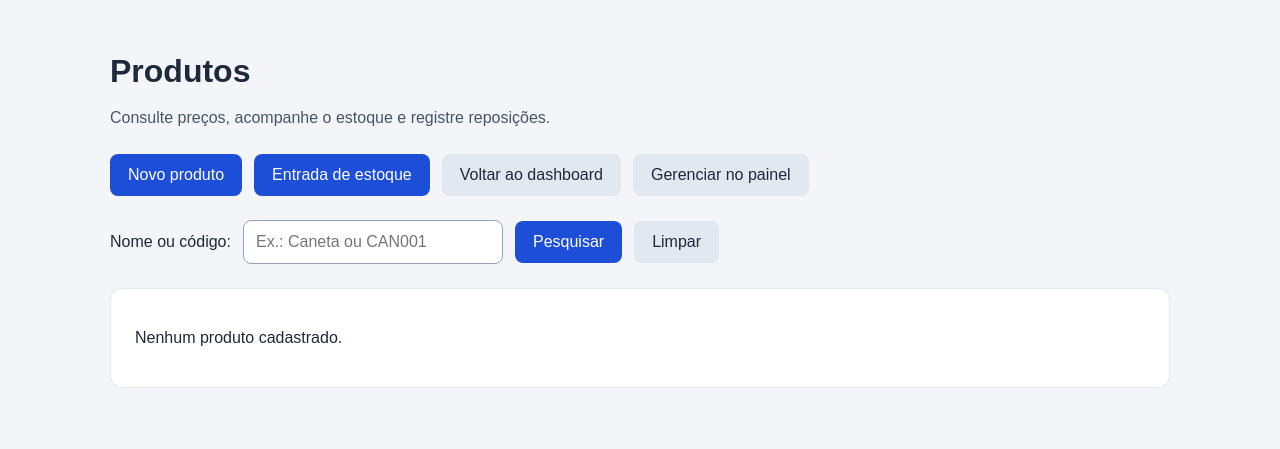
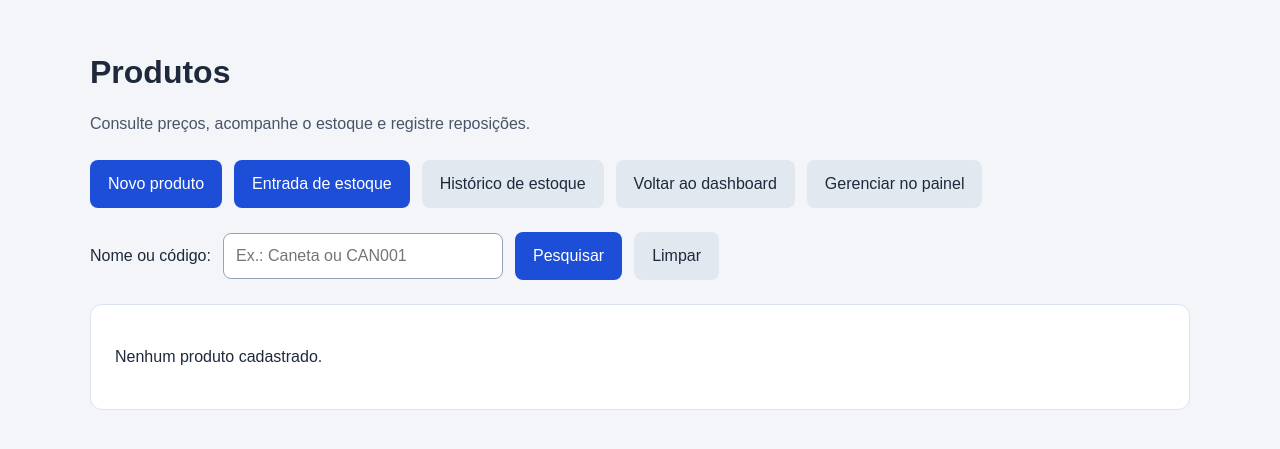
Before and after one commit to matheuzdbatista/gestao-negocio, a Django app: page /produtos/ in a window 1280 px wide. Shown: the top 449 px of the page. Run offline with Django 5.2, Linux system fonts and the light colour scheme; the visitor is signed in with stand-in values (Sample User, id 1); data that the repository does not hold is empty.

Commit message:
Adiciona acesso ao historico na pagina de produtos

```diff
--- a/gestao/templates/gestao/produtos.html
+++ b/gestao/templates/gestao/produtos.html
@@ -2,7 +2,8 @@
 <html lang="pt-br">
 <head>
     <meta charset="UTF-8">
-    <meta name="viewport" content="width=device-width, initial-scale=1">
+    <meta name="viewport" content="width=device-width, initial-scale=1.0">
+
     <title>Produtos | Painel de Gestão</title>
 
     <style>
@@ -15,41 +16,45 @@
             background: #f3f5f9;
             color: #1e293b;
             font-family: Arial, sans-serif;
+            line-height: 1.5;
         }
 
         main {
+            width: calc(100% - 32px);
             max-width: 1100px;
-            margin: auto;
-            padding: 32px 20px;
+            margin: 48px auto;
         }
 
         h1 {
             margin-bottom: 8px;
+            font-size: 32px;
         }
 
         .descricao {
+            margin-bottom: 24px;
             color: #475569;
-            line-height: 1.5;
         }
 
-        .acoes,
-        form {
+        .navegacao,
+        .filtros {
             display: flex;
             flex-wrap: wrap;
             align-items: center;
             gap: 12px;
-            margin: 24px 0;
+            margin-bottom: 24px;
         }
 
         .botao {
             display: inline-block;
             padding: 12px 18px;
-            border: 0;
+            border: none;
             border-radius: 8px;
             background: #1d4ed8;
             color: white;
+            font: inherit;
+            text-align: center;
             text-decoration: none;
-            font: inherit;
+            white-space: nowrap;
             cursor: pointer;
         }
 
@@ -66,10 +71,11 @@
             background: #cbd5e1;
         }
 
-        input {
-            width: 260px;
+        .filtros input {
+            width: 280px;
             max-width: 100%;
-            padding: 12px;
+            min-height: 44px;
+            padding: 10px 12px;
             border: 1px solid #94a3b8;
             border-radius: 8px;
             background: white;
@@ -77,16 +83,14 @@
             font: inherit;
         }
 
-        a:focus-visible,
-        button:focus-visible,
-        input:focus-visible {
-            outline: 3px solid #1e293b;
+        :focus-visible {
+            outline: 2px solid #1d4ed8;
             outline-offset: 3px;
         }
 
         .painel {
             padding: 24px;
-            border: 1px solid #e2e8f0;
+            border: 1px solid #dbe3ef;
             border-radius: 12px;
             background: white;
         }
@@ -140,25 +197,29 @@
             Consulte preços, acompanhe o estoque e registre reposições.
         </p>
 
-        <nav class="acoes" aria-label="Navegação">
-            <a class="botao" href="{% url 'novo_produto' %}">
+        <nav class="navegacao" aria-label="Navegação de produtos">
+            <a href="{% url 'novo_produto' %}" class="botao">
                 Novo produto
             </a>
 
-            <a class="botao" href="{% url 'entradas_estoque' %}">
+            <a href="{% url 'entradas_estoque' %}" class="botao">
                 Entrada de estoque
             </a>
 
             <a
+                href="{% url 'historico_estoque' %}"
                 class="botao secundario"
-                href="{% url 'dashboard' %}"
             >
+                Histórico de estoque
+            </a>
+
+            <a href="{% url 'dashboard' %}" class="botao secundario">
                 Voltar ao dashboard
             </a>
 
             <a
+                href="{% url 'admin:gestao_produto_changelist' %}"
                 class="botao secundario"
-                href="{% url 'admin:gestao_produto_changelist' %}"
             >
                 Gerenciar no painel
             </a>
@@ -167,7 +228,8 @@
         <form
             method="get"
             action="{% url 'lista_produtos' %}"
-            aria-label="Pesquisa de produtos"
+            class="filtros"
+            role="search"
         >
             <label for="busca">Nome ou código:</label>
 
@@ -175,21 +237,27 @@
                 type="search"
                 id="busca"
                 name="busca"
-                value="{{ busca }}"
+                value="{{ busca|default:'' }}"
                 placeholder="Ex.: Caneta ou CAN001"
             >
 
-            <button class="botao" type="submit">
+            <button type="submit" class="botao">
                 Pesquisar
             </button>
 
             <a
+                href="{% url 'lista_produtos' %}"
                 class="botao secundario"
-                href="{% url 'lista_produtos' %}"
             >
                 Limpar
             </a>
         </form>
+
+        {% for message in messages %}
+            <div class="mensagem {{ message.tags }}" role="status">
+                {{ message }}
+            </div>
+        {% endfor %}
 
         <section class="painel" aria-label="Lista de produtos">
             {% if produtos %}
@@ -223,19 +291,25 @@
                                     <td>{{ produto.estoque_minimo }}</td>
 
                                     <td>
-                                        {% if produto.estoque <= produto.estoque_minimo %}
+                                        {% if produto.estoque == 0 %}
+                                            <span class="esgotado">
+                                                Esgotado
+                                            </span>
+                                        {% elif produto.estoque <= produto.estoque_minimo %}
                                             <span class="baixo">
                                                 Estoque baixo
                                             </span>
                                         {% else %}
-                                            Normal
+                                            <span class="normal">
+                                                Normal
+                                            </span>
                                         {% endif %}
                                     </td>
 
                                     <td>
                                         <a
+                                            href="{% url 'editar_produto' produto.pk %}"
                                             class="botao"
-                                            href="{% url 'editar_produto' produto.pk %}"
                                             aria-label="Editar {{ produto.nome }}"
                                         >
                                             Editar
@@ -246,6 +320,13 @@
                         </tbody>
                     </table>
                 </div>
+
+                <p class="ajuda">
+                    Produtos com quantidade igual ou inferior ao mínimo
+                    precisam de atenção. Use Entrada de estoque para
+                    registrar reposições e Histórico de estoque para
+                    consultar as movimentações.
+                </p>
             {% else %}
                 {% if busca %}
                     <p>
```
Also changed, not shown: other parts of gestao/templates/gestao/produtos.html (+59 -6 lines).
